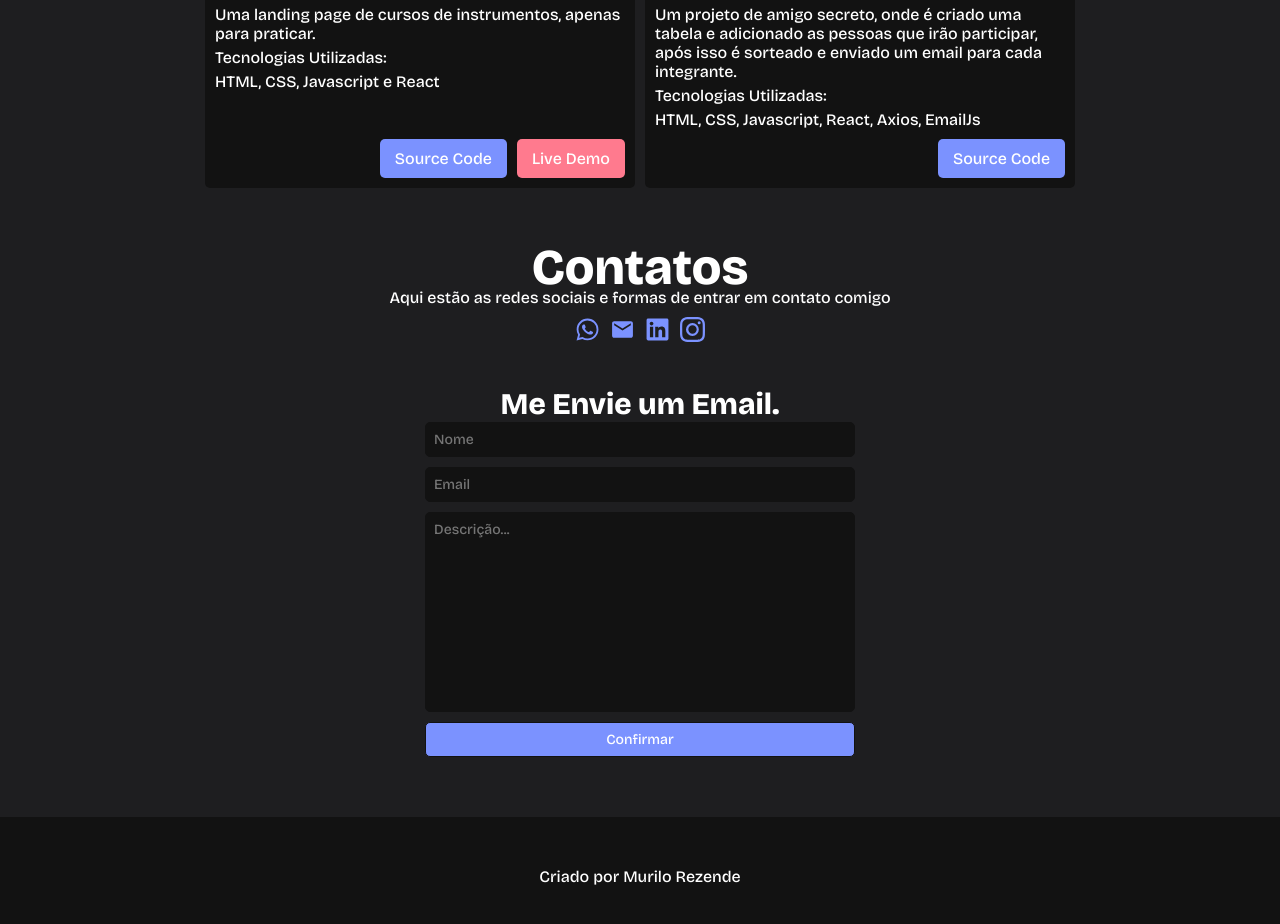
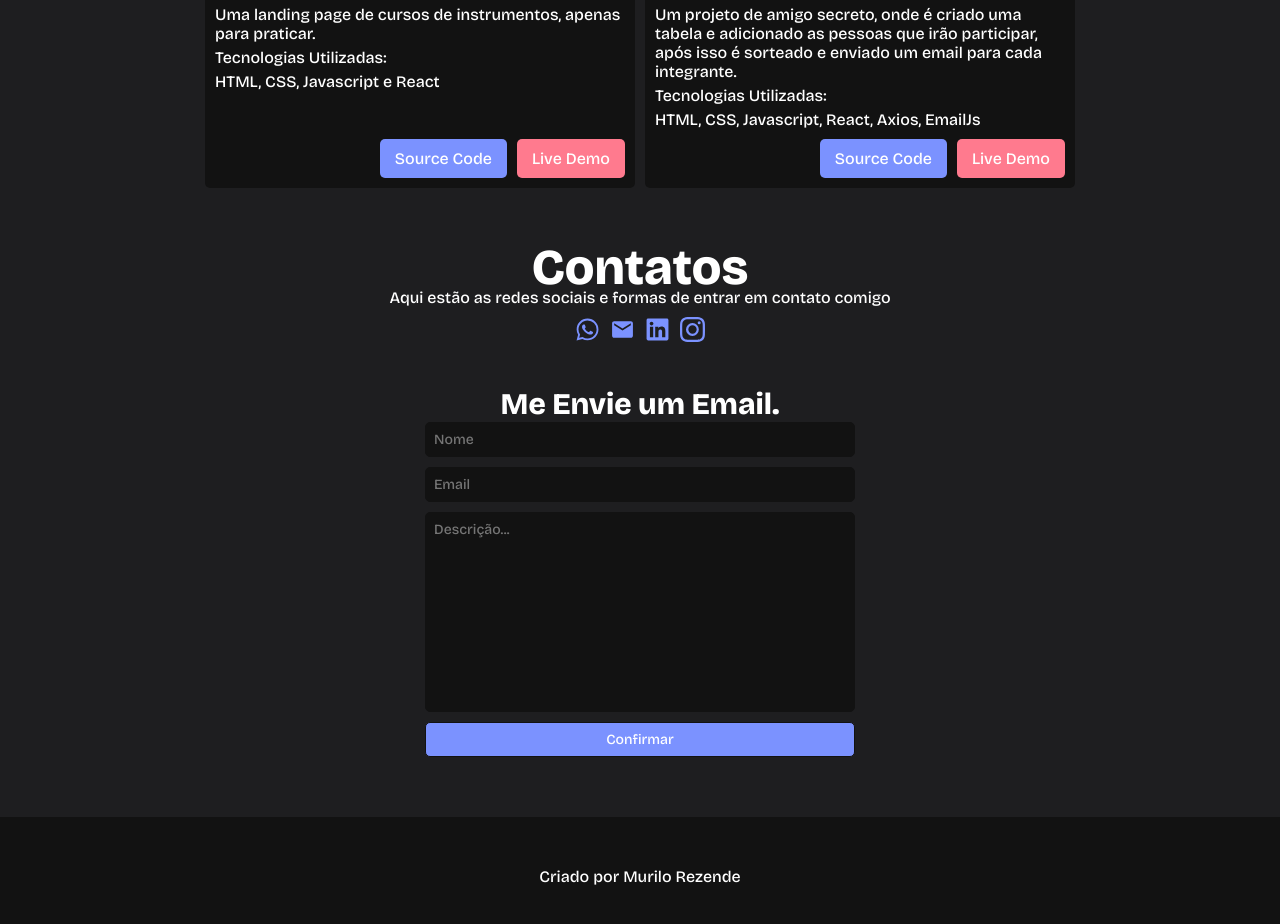
Before and after one commit to Procedeus/Portfolio, a React (Create React App) app: page / in a window 1280 px wide. Shown: the part 2280-3204 px from the top of the page. Built offline with nearby package versions, Linux system fonts and the light colour scheme.

Commit message:
Adição da live demo do projeto amigo secreto

```diff
--- a/src/Components/Projetos/index.js
+++ b/src/Components/Projetos/index.js
@@ -33,6 +33,7 @@ const Projetos = () => {
                         </div>
                         <div className='align-button'>
                             <a href='https://github.com/Procedeus/React-amigo-secreto' className='project-button color-blue'>Source Code</a>
+                            <a href='https://react-amigo-secreto.netlify.app/login' className='project-button color-red'>Live Demo</a>
                         </div>
                     </div>
                 </div>
```
